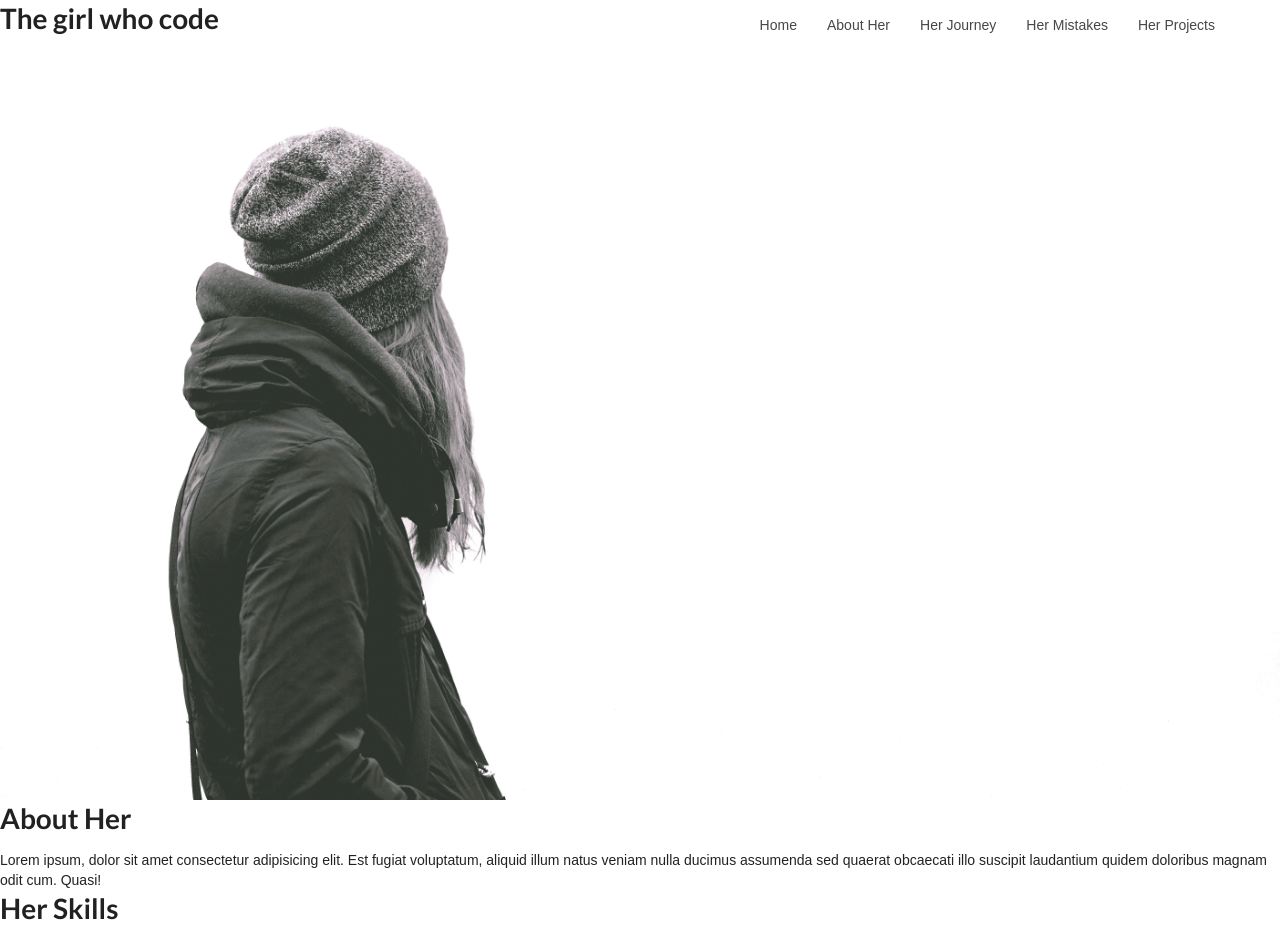
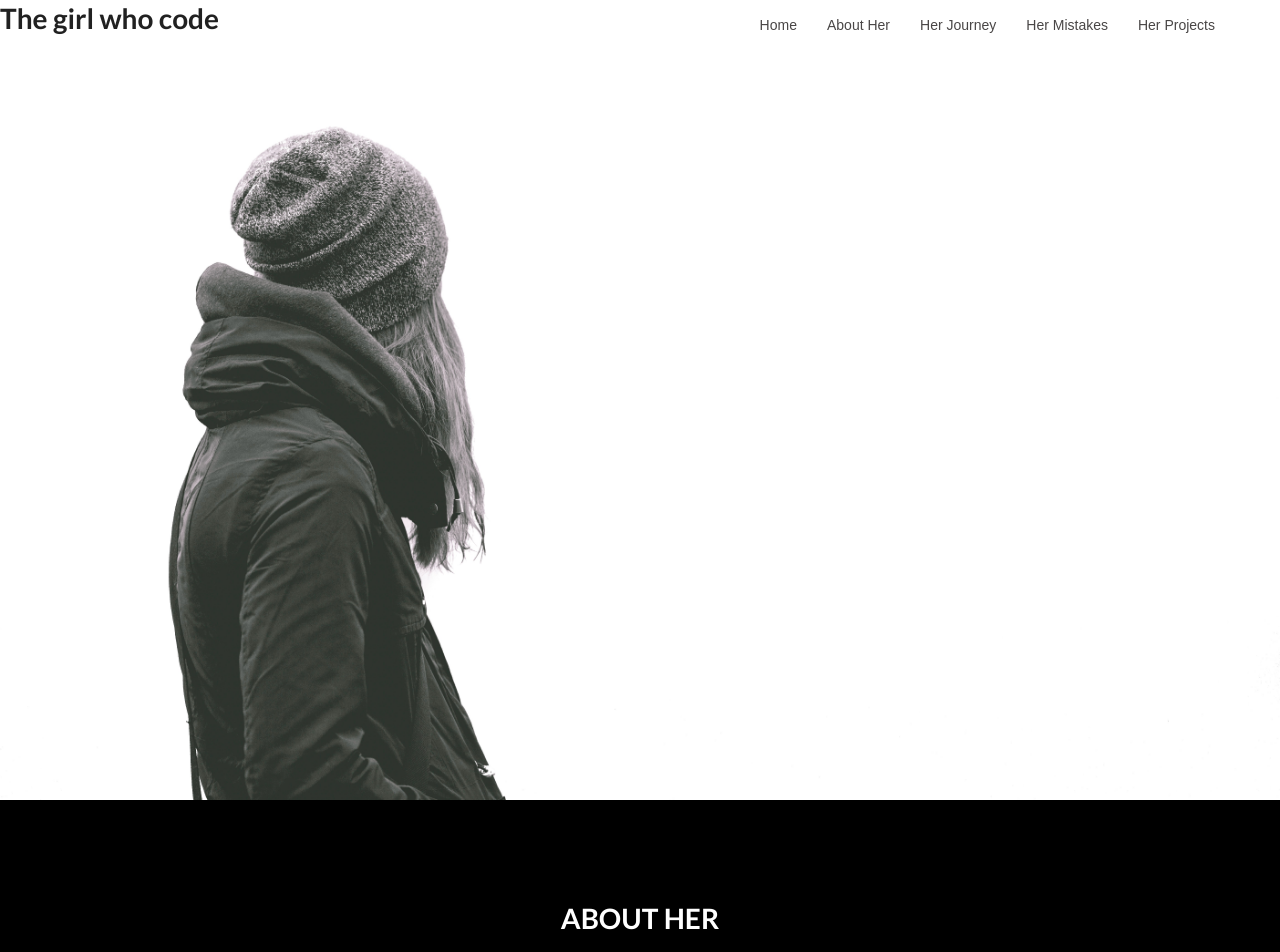
Before and after one commit to KennisYaps/project-TGWC, a React (Create React App) app: page /about-her in a window 1280 px wide. Shown: the top 952 px of the page. Built offline with nearby package versions, Linux system fonts and the light colour scheme; no server answers.

Commit message:
edited About her page and add css

```diff
--- /dev/null
+++ b/src/CSS/AboutHer.css
@@ -0,0 +1,6 @@
+#AboutHer{
+    background-color: black;
+    color: white;
+    padding:100px 300px;
+    text-align: center;
+}
--- a/src/components/About Her/AboutHer.js
+++ b/src/components/About Her/AboutHer.js
@@ -1,7 +1,8 @@
 import React from "react";
+import '../../CSS/AboutHer.css';
 const AboutHer = () => (
-  <div>
-    <h1>About Her</h1>
+  <div id="AboutHer">
+    <h1>ABOUT HER</h1>
     <span id="about-her-text">
       Lorem ipsum, dolor sit amet consectetur adipisicing elit. Est fugiat
       voluptatum, aliquid illum natus veniam nulla ducimus assumenda sed quaerat
```
